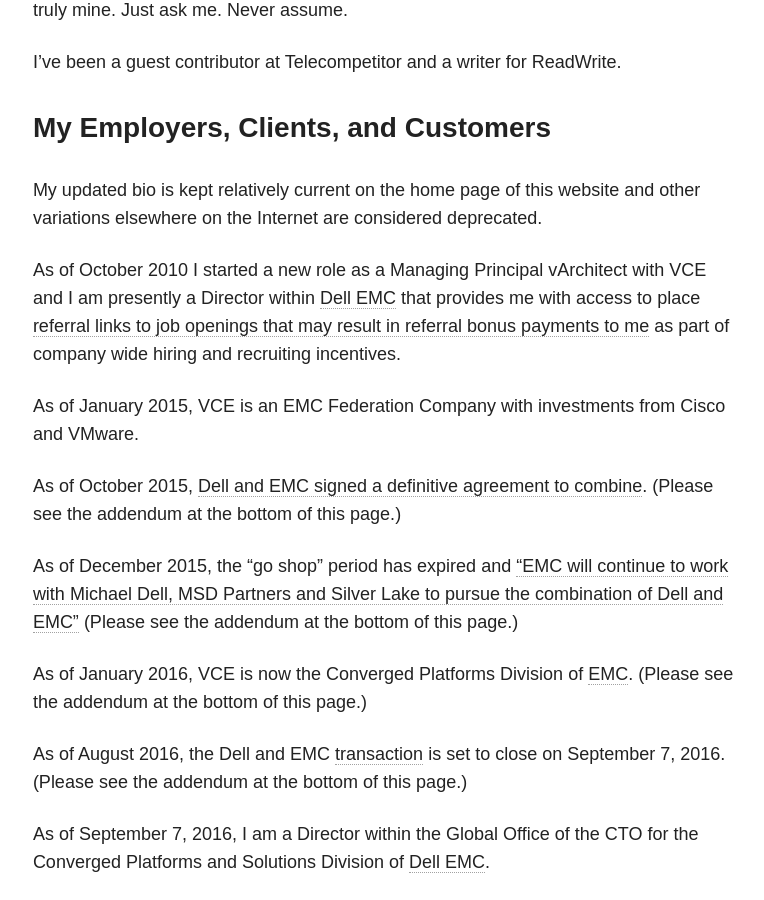
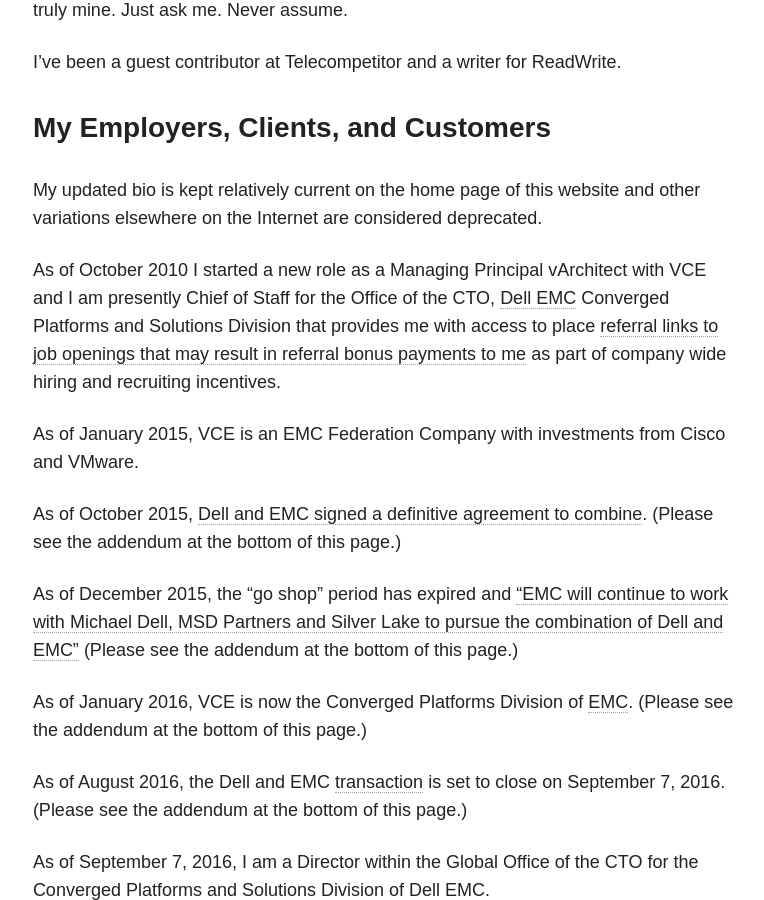
Before and after one commit to nsshommo/jaycuthrell.github.io, a Jekyll site: the page built from disclosure/index.md, in a window 1280 px wide and 900 px high, scrolled down 1415 px. Shown: the whole window, without its empty margins (253-1017 px from the left). Built offline with Jekyll 4.4.1, drawn with Linux system fonts in a browser that asks for light colours; nearby versions of some CDN libraries.

Commit message:
L5 updates

```diff
--- a/disclosure/index.md
+++ b/disclosure/index.md
@@ -25,7 +25,7 @@ I’ve been a guest contributor at Telecompetitor and a writer for ReadWrite.
 
 My updated bio is kept relatively current on the home page of this website and other variations elsewhere on the Internet are considered deprecated.
 
-As of October 2010 I started a new role as a Managing Principal vArchitect with VCE and I am presently a Director within [Dell EMC](http://www.vce.com) that provides me with access to place [referral links to job openings that may result in referral bonus payments to me](http://unicornjockey.com) as part of company wide hiring and recruiting incentives.
+As of October 2010 I started a new role as a Managing Principal vArchitect with VCE and I am presently Chief of Staff for the Office of the CTO, [Dell EMC](http://www.vce.com) Converged Platforms and Solutions Division that provides me with access to place [referral links to job openings that may result in referral bonus payments to me](http://unicornjockey.com) as part of company wide hiring and recruiting incentives.
 
 As of January 2015, VCE is an EMC Federation Company with investments from Cisco and VMware.
 
```
